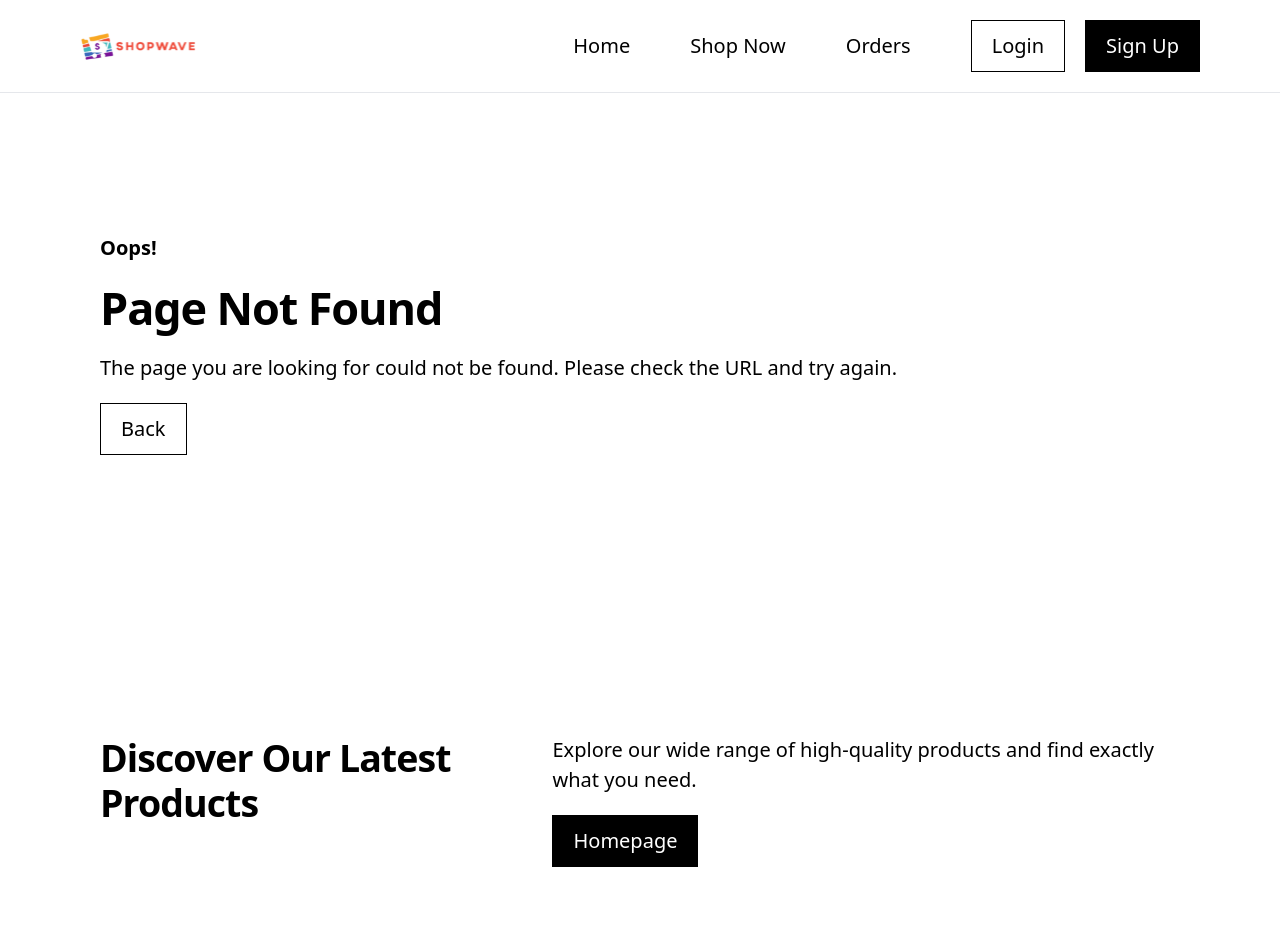
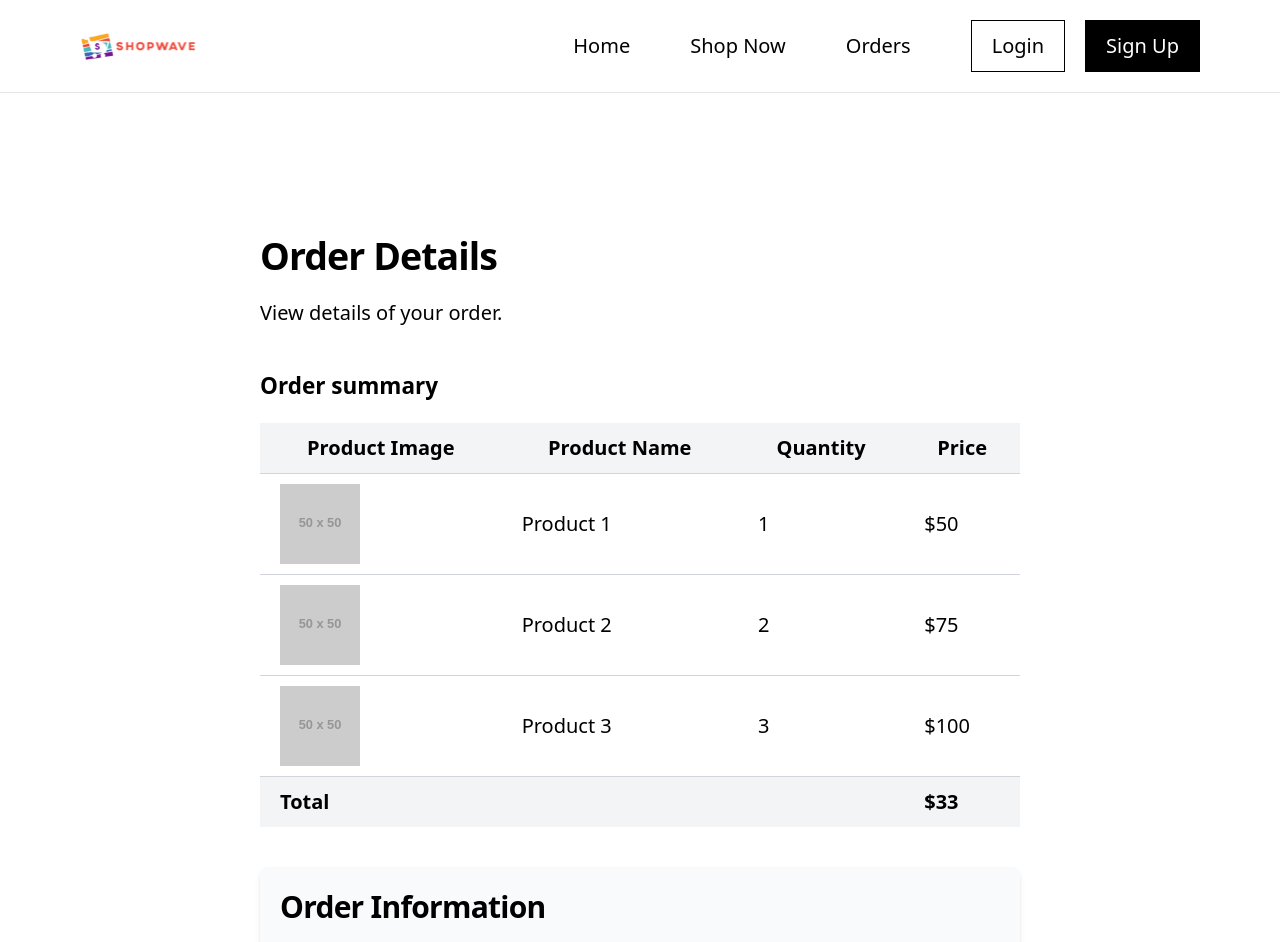
Before and after one commit to gustavo-martins-pereira/E-Commerce_FullStack-Frontend, a React (Vite) app: page /orders/1 in a window 1280 px wide. Shown: the top 942 px of the page. Built offline with nearby package versions, Linux system fonts and the light colour scheme.

Commit message:
ADD - Order Details Page

```diff
--- a/src/App.jsx
+++ b/src/App.jsx
@@ -6,6 +6,7 @@ import { Products } from "@pages/Products/Products";
 import { AllProducts } from "@pages/Products/AllProducts/AllProducts";
 import { ProductDetails } from "@pages/Products/AllProducts/ProductDetails/ProductDetails";
 import { Orders } from "@pages/Orders/Orders";
+import { OrderDetails } from "@pages/Orders/OrderDetails/OrderDetails";
 import { NotFound } from "@pages/NotFound/NotFound";
 
 import { Header } from "@components/smart/Header/Header";
@@ -30,7 +31,10 @@ export function App() {
                         </Route>
                     </Route>
 
-                    <Route path="/orders" element={<Orders />} />
+                    <Route path="/orders">
+                        <Route index element={<Orders />} />
+                        <Route path=":id" element={<OrderDetails />} />
+                    </Route>
 
                     <Route path="*" element={<NotFound />} />
                 </Routes>
--- a/src/components/smart/OrderCard/OrderCard.jsx
+++ b/src/components/smart/OrderCard/OrderCard.jsx
@@ -1,10 +1,15 @@
+import { Link } from "react-router-dom";
+
 export function OrderCard({ date, total, status }) {
     return (
+        // TODO: Change the route to "/orders/ORDER_ID"
+        <Link to="/orders/1">
             <article className="border rounded p-4 md:p-8">
                 <p className="text-black-50">{date}</p>
                 <p className="mt-6 font-bold text-5xl">${Number(total).toFixed(2)}</p>
                 <p className="bg-green-400 w-fit mt-4 rounded px-4 py-2 font-semibold">{status}</p>
                 <p className="mt-8 text-black-50 text-center">Click in the order to view more</p>
             </article>
+        </Link>
     );
 }
--- /dev/null
+++ b/src/pages/Orders/OrderDetails/OrderDetails.jsx
@@ -0,0 +1,96 @@
+import { useEffect, useState } from "react";
+
+export function OrderDetails() {
+    // STATES
+    const [colSpan, setColSpan] = useState(undefined);
+
+    // EFFECTS
+    useEffect(() => {
+        const mediaQuery = window.matchMedia("(min-width: 768px)");
+
+        mediaQuery.onchange = handleOnChangeWindowSize;
+
+        handleOnChangeWindowSize();
+    }, []);
+
+    // HANDLES
+    const handleOnChangeWindowSize = () => {
+        if (window.innerWidth >= 768) {
+            setColSpan(3);
+        } else {
+            setColSpan(2);
+        }
+    };
+
+    return (
+        <main className="section max-w-[48rem] m-auto">
+            <header className="flex flex-col gap-4">
+                <h2>Order Details</h2>
+                <p>View details of your order.</p>
+            </header>
+
+            {/* PRODUCTS PURCHASED */}
+            <section className="mt-8">
+                <table className="min-w-full border-collapse">
+                    <caption className="pb-4 font-semibold text-lg text-left">Order summary</caption>
+
+                    <thead className="border-b border-gray-300">
+                        <tr className="bg-gray-100">
+                            <th scope="col" className="px-4 py-2 hidden md:table-cell">Product Image</th>
+                            <th scope="col" className="px-4 py-2">Product Name</th>
+                            <th scope="col" className="px-4 py-2">Quantity</th>
+                            <th scope="col" className="px-4 py-2">Price</th>
+                        </tr>
+                    </thead>
+
+                    <tbody>
+                        <tr className="border-b border-gray-300 text-left">
+                            <td className="px-4 py-2 hidden md:table-cell">
+                                <img src="https://via.placeholder.com/50" alt="Product 1" className="w-16 h-16 object-cover" />
+                            </td>
+                            <td className="px-4 py-2">Product 1</td>
+                            <td className="px-4 py-2">1</td>
+                            <td className="px-4 py-2">$50</td>
+                        </tr>
+
+                        <tr className="border-b border-gray-300">
+                            <td className="px-4 py-2 hidden md:table-cell">
+                                <img src="https://via.placeholder.com/50" alt="Product 2" className="w-16 h-16 object-cover" />
+                            </td>
+                            <td className="px-4 py-2">Product 2</td>
+                            <td className="px-4 py-2">2</td>
+                            <td className="px-4 py-2">$75</td>
+                        </tr>
+
+                        <tr className="border-b border-gray-300">
+                            <td className="px-4 py-2 hidden md:table-cell">
+                                <img src="https://via.placeholder.com/50" alt="Product 3" className="w-16 h-16 object-cover" />
+                            </td>
+                            <td className="px-4 py-2">Product 3</td>
+                            <td className="px-4 py-2">3</td>
+                            <td className="px-4 py-2">$100</td>
+                        </tr>
+                    </tbody>
+
+                    <tfoot className="font-semibold bg-gray-100">
+                        <tr>
+                            <th  className="px-4 py-2 text-left" scope="row" colSpan={colSpan}>Total</th>
+                            <td className="px-4 py-2 md:col-span-1">$33</td>
+                        </tr>
+                    </tfoot>
+                </table>
+            </section>
+
+            {/* MORE INFO */}
+            <footer className="mt-8 p-4 bg-gray-50 rounded-md shadow-md">
+                <h3 className="font-semibold text-2xl">Order Information</h3>
+
+                <div className="mt-2">
+                    <p><span className="font-medium">Order Number:</span> #0944</p>
+                    <p><span className="font-medium">Order Date:</span> 05/09/2024 • 18:56</p>
+                    <p><span className="font-medium">Order Status:</span> <span className="text-green-600">Paid</span></p>
+                </div>
+            </footer>
+        </main>
+    );
+}
```
Lines whose indentation alone changed are shown as unchanged.
